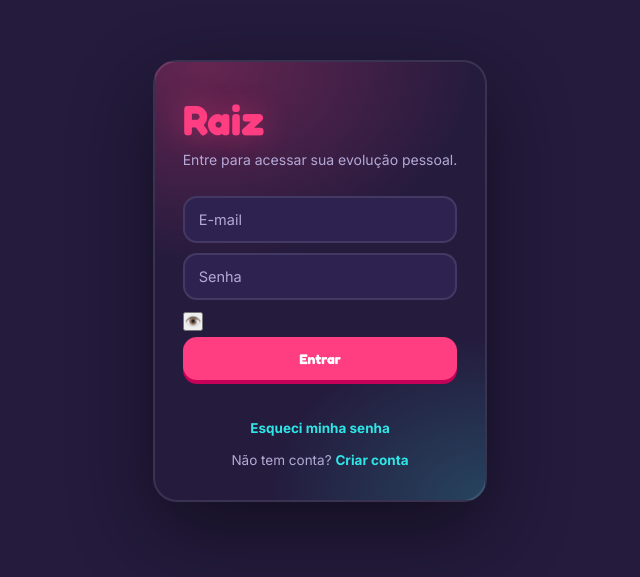
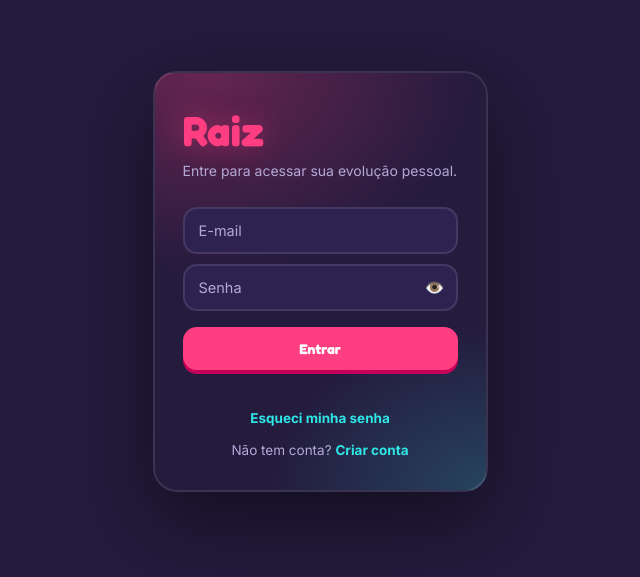
Before and after one commit to matheusSfernandes/App-raiz, a React (Vite) app in the folder raiz-react-source/: page / in a window 1280 px wide. Shown: the part 119-696 px from the top of the page, without its empty margins (320-960 px from the left). Built offline with nearby package versions, Linux system fonts and the light colour scheme.

Commit message:
Enhance password input with toggle visibility
Added styles for password field and toggle button.

```diff
--- a/raiz-react-source/src/index.css
+++ b/raiz-react-source/src/index.css
@@ -40,6 +40,12 @@
   .auth-sub { color: var(--ink-soft); font-size: 14px; margin-top: 6px; margin-bottom: 28px; }
   .auth-screen input { width: 100%; border: 2px solid var(--line); border-radius: 14px; padding: 13px 14px; font-size: 14.5px; margin-bottom: 10px; background: var(--card); font-family: 'Inter', sans-serif; color: var(--ink); }
   .auth-screen input::placeholder { color: var(--ink-soft); }
+  .password-field { position: relative; }
+  .password-field input { padding-right: 46px; }
+  .password-toggle {
+    position: absolute; right: 6px; top: 0; bottom: 10px; width: 34px;
+    background: none; border: none; cursor: pointer; font-size: 16px; display: flex; align-items: center; justify-content: center;
+  }
   .auth-screen .btn { margin-top: 6px; }
   .auth-toggle { text-align: center; margin-top: 16px; font-size: 13.5px; color: var(--ink-soft); }
   .auth-toggle a { color: var(--cyan); font-weight: 700; cursor: pointer; text-decoration: none; }
```
